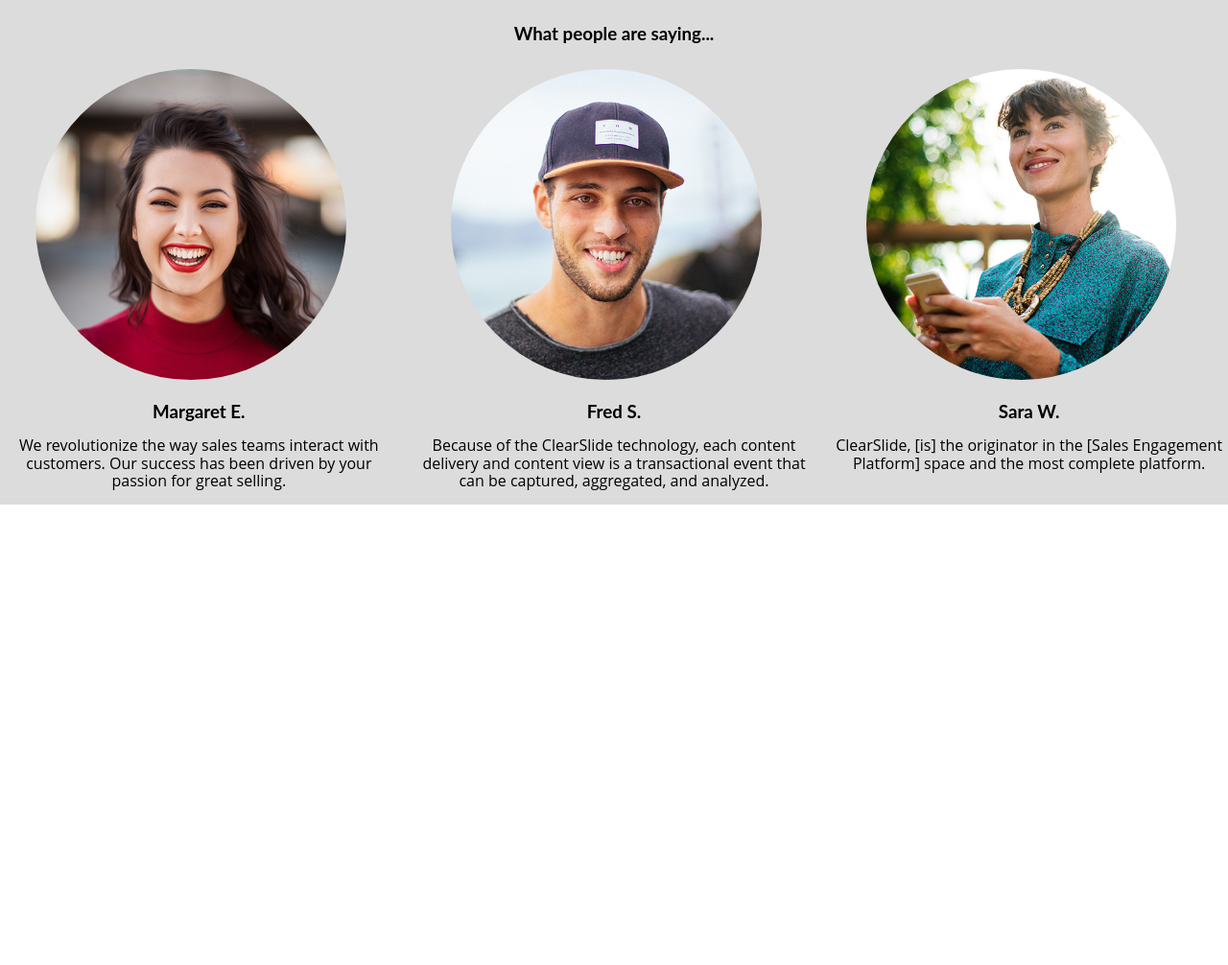
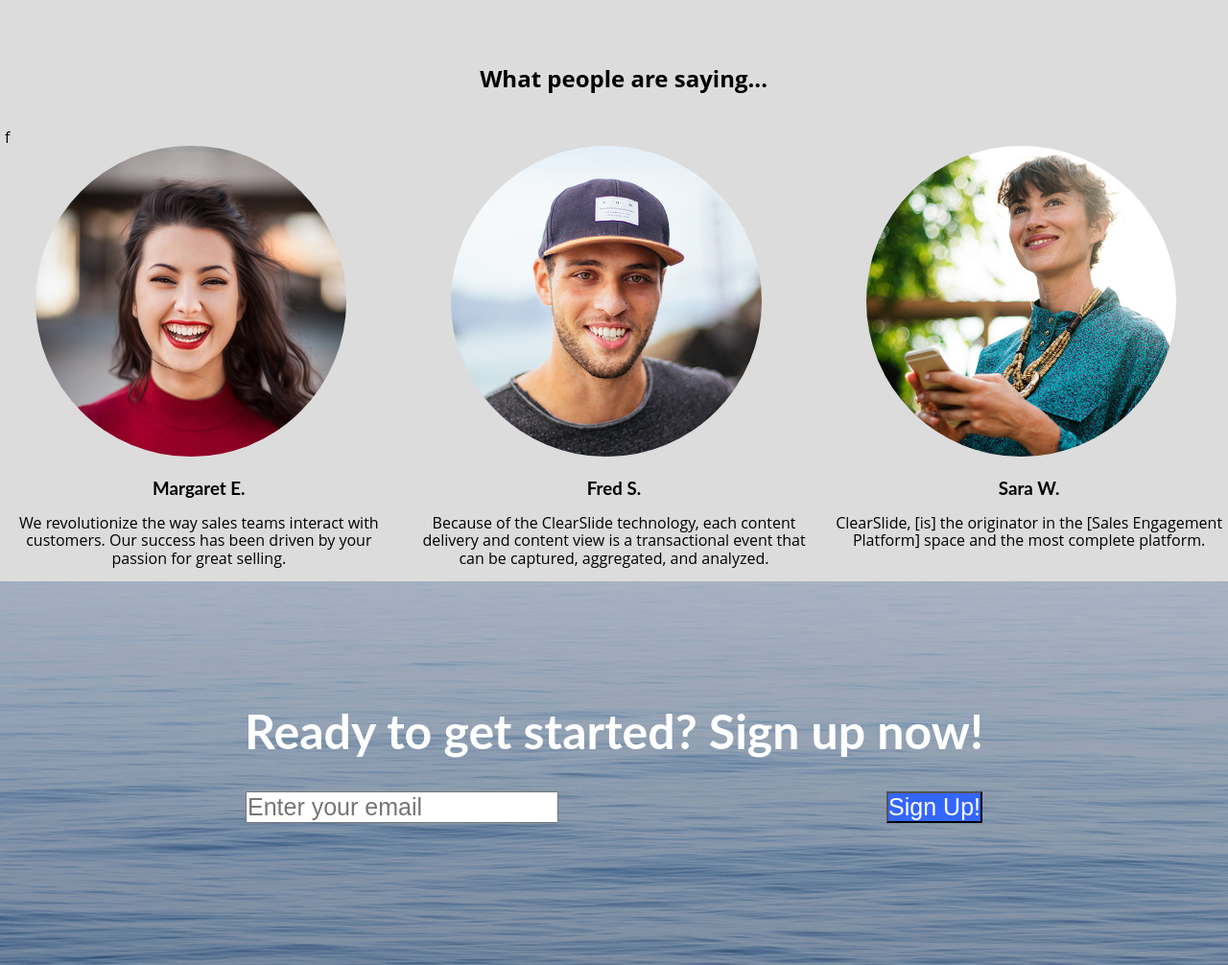
Before and after one commit to isiscortes/templatebootstrap, a plain HTML site: page index.html in a window 1280 px wide. Shown: the part 2359-3365 px from the top of the page at 96% size. Before the commit the page ends 2885 px from the top, so only its background shows below. Drawn offline with Linux system fonts and the light colour scheme.

Commit message:
newsletter

```diff
--- a/index.html
+++ b/index.html
@@ -81,9 +81,9 @@
 	<section class="header">
 		<div class="row">
 			<div class="col-12">
-				<h3> What people are saying... </h3>
+				<h2 class="text--testimonials"> What people are saying... </h2>
 			</div>
-		</div>
+		</div>f
 		<div class="row">
 			<div class="col-4">
 				<img class="round--img" src="./img/testimonials-1.jpg" alt="girl">
@@ -102,6 +102,17 @@
 			</div>
 		</div>
 	</section>
+	<section>
+		<div class = "row">
+			<div class=" col-12 newsletter">
+				<div class=element>
+					<h1 class="texto--newsletter">Ready to get started?  Sign up now!</h1>
+					<input class="texto--alineadoder" placeholder="Enter your email">
+					<button class="botonAzul bh">Sign Up!</button>
+				</div>
+			</div>
+		</div>
+	</section>
 	<script defer src= "https://use.fontawesome.com/releases/v5.0.6/js/all.js"></script>
 
 </body>
--- a/style.css
+++ b/style.css
@@ -111,3 +111,22 @@ button:hover:not(.active) {
     height: 80%;
     margin-left: 8%;
 }
+
+.newsletter {
+    background-image: url("./img/bg-masthead.jpg");
+    background-repeat: no-repeat;
+    height: 400px;
+    background-position:50% 50%;
+    }
+
+.text--testimonials{
+    margin-top: 4%;
+    margin-left: 38%;
+    margin-bottom: 2%;
+    padding: 0.99%;
+}
+
+.texto--newsletter{
+    margin-top:10%;
+    margin-left: 10%;
+}
```
